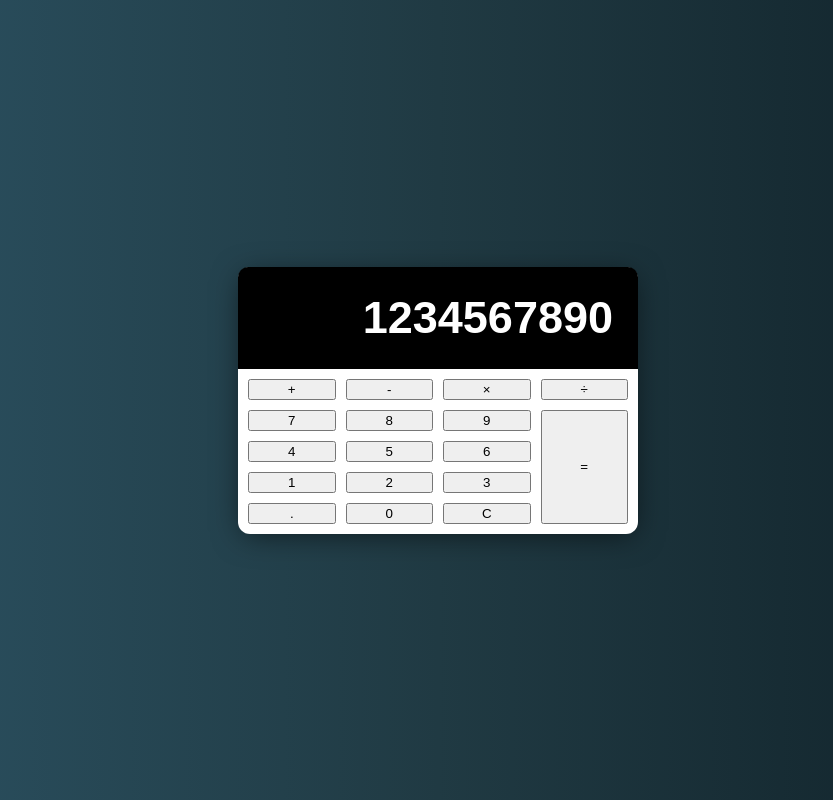
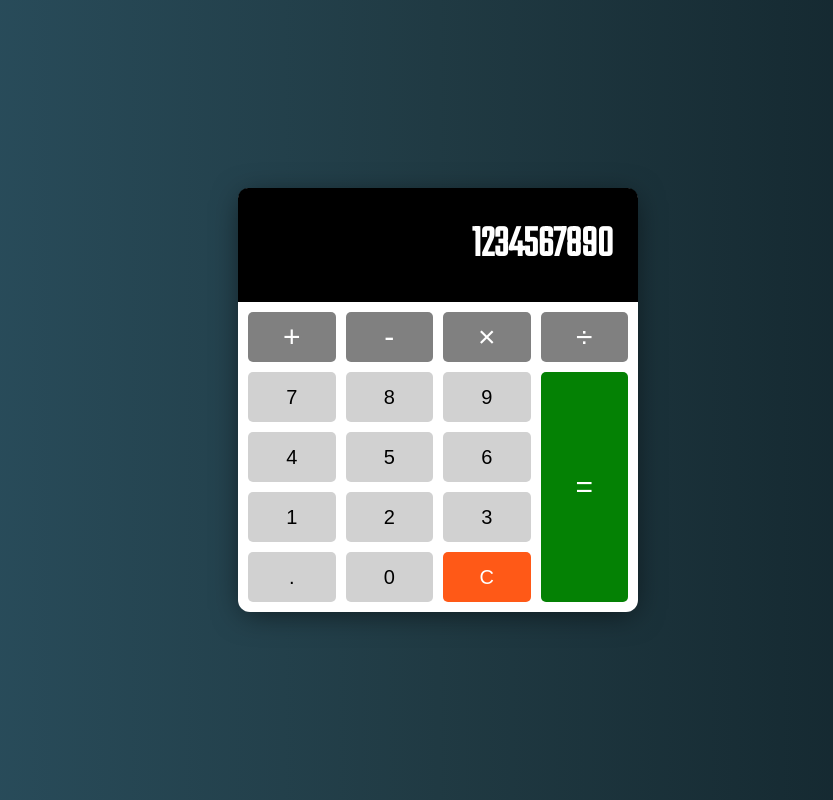
Before and after one commit to SirRobZ/calculator, a plain HTML site: page index.html in a window 1280 px wide. Shown: the whole page, without its empty margins (202-1035 px from the left). Drawn offline with Linux system fonts and the light colour scheme; a web font is replaced by a local one.

Commit message:
styled calculator

```diff
--- a/style.css
+++ b/style.css
@@ -1,5 +1,5 @@
 
-@import url('https://fonts.googleapis.com/css2?family=Biryani&display=swap');
+@import url('https://fonts.googleapis.com/css2?family=Teko:wght@300&display=swap');
 html {
   box-sizing: border-box;
 }
@@ -35,7 +35,7 @@ body {
   margin: 0;
   padding: 25px;
   font-size: 45px;
-  font-family: 'Biryani', sans-serif;
+  font-family: 'Teko', sans-serif;
   overflow-x: auto;
 }
 
@@ -53,7 +53,7 @@ body {
 }
 
 ::-webkit-scrollbar-thumb:hover {
-  background: #555;
+  background: rgb(100, 100, 100);
 }
 
 /* BUttons */
@@ -64,7 +64,53 @@ body {
   padding: 10px;
 }
 
+button {
+  min-height: 50px;
+  font-size: 20px;
+  font-weight: 100;
+  border: none;
+  border-radius: 5px;
+  cursor: pointer;
+  background: rgb(209, 209, 209);
+}
+
+button:hover {
+  filter: brightness(110%);
+}
+
+button:active {
+  transform: translateY(2px);
+}
+
+button:focus {
+  outline: none;
+}
+
+.operator {
+  background: grey;
+  color: white;
+  font-size: 30px;
+}
+
+.clear {
+  background: rgb(255, 89, 23);
+  color: white;
+}
+
+.clear:hover {
+  filter: brightness(90%);
+}
+
+
 .equal-sign {
   grid-column: -2;
   grid-row: 2/ span 4;
+  background: rgb(4, 129, 4);
 }
+
+/* Media Query: Large smartphone (vertical) */
+@media screen and (max-width: 600px){
+  .calculator {
+    width: 95%;
+  }
+}
```
